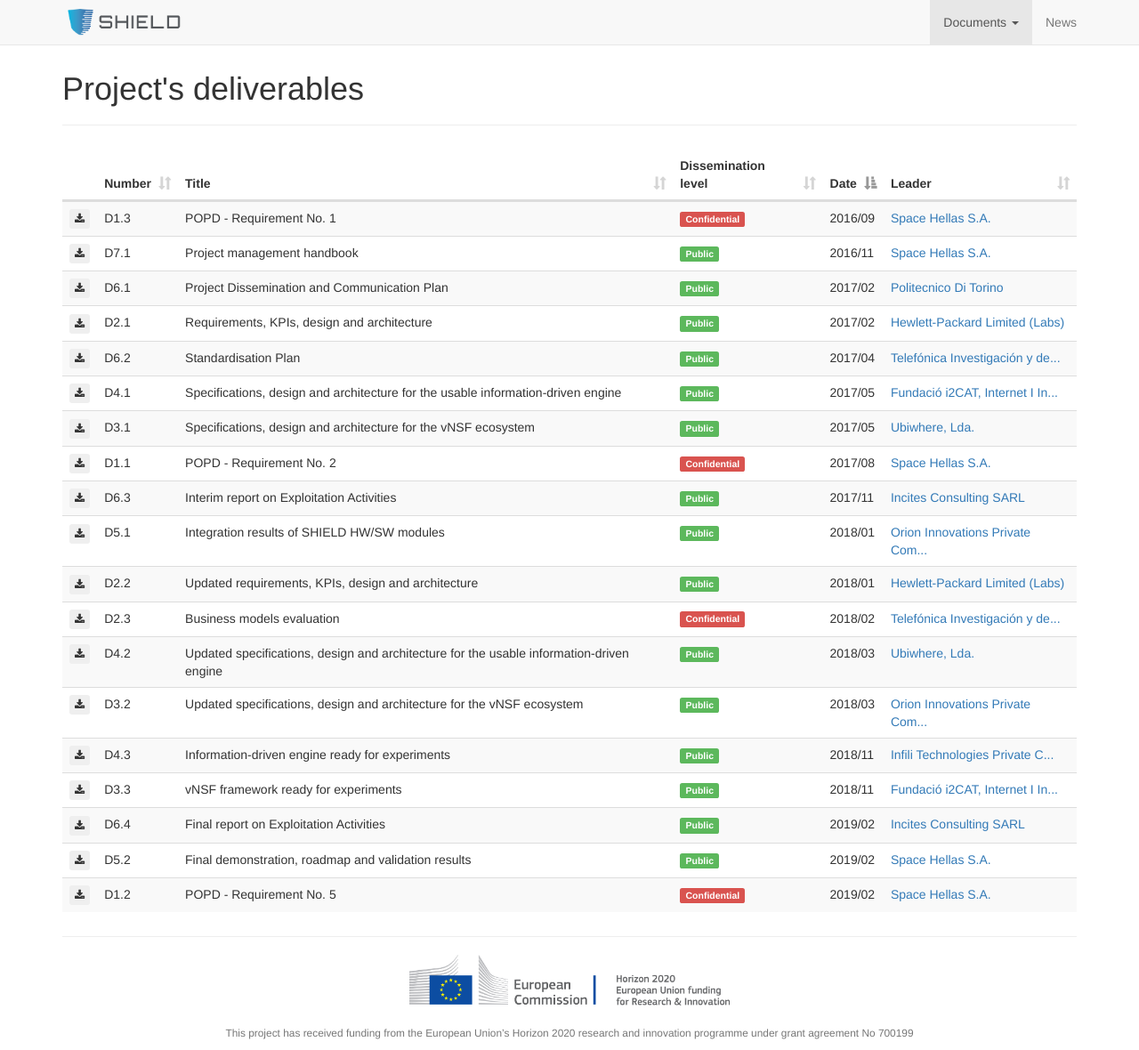
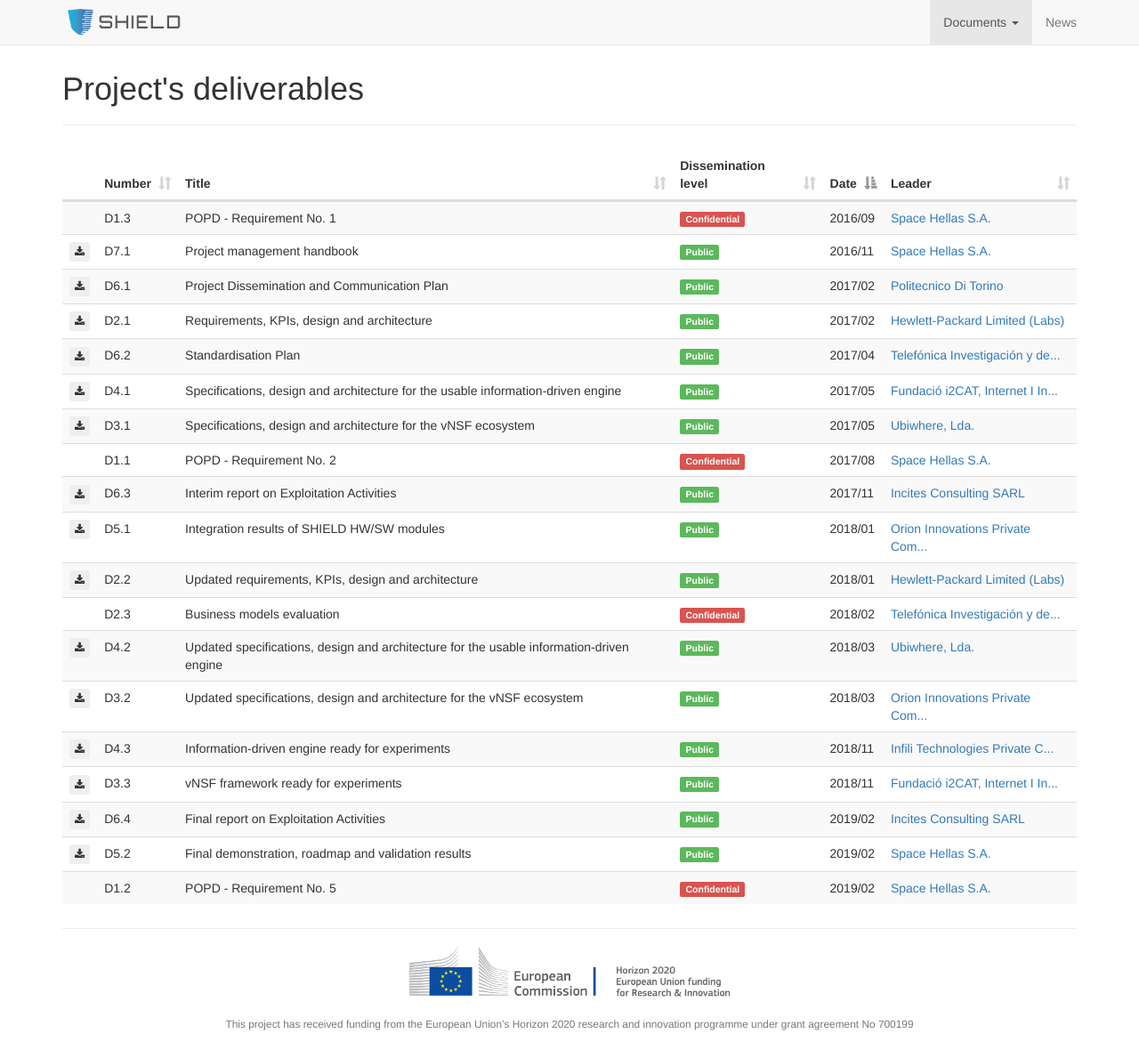
Before and after one commit to torsec/shield-h2020, a Jekyll site: the page built from documents/project-deliverables.html, in a window 1280 px wide and 1180 px high. Shown: the whole window at 89% size. Built offline with Jekyll 4.4.1, drawn with Linux system fonts in a browser that asks for light colours.

Commit message:
Removed download icon from confidential deliverables

```diff
--- a/documents/project-deliverables.html
+++ b/documents/project-deliverables.html
@@ -19,25 +19,24 @@
     <tbody>
 {% for doc in doc_items %}
       <tr>
-
+        <td>
   {% if doc.status == "re" or doc.status == "co" %}
     {% assign btn_class = 'btn-danger' %}
     {% assign base_url = '/p/documents/' %}
   {% else %}
     {% assign btn_class = 'btn-success' %}
     {% assign base_url = '/documents/' %}
-  {% endif %}
-        <td>
-  {% if doc.file != "" %}
+    {% if doc.file != "" %}
           <a href="{{ site.baseurl | append: base_url | append: 'project-deliverables/' | append: doc.file }}"
              class="btn btn-xs {{ btn_class }}" role="button"
              title="{{ site.title }} - {{ doc.number | prepend: 'D'}} - {{ doc.title }}">
             <i class="fa fa-download" aria-hidden="true"></i>
           </a>
-  {% else %}
+    {% else %}
           <button class="btn btn-xs btn-disabled">
             <i class="fa fa-download" aria-hidden="true"></i>
           </button>
+    {% endif %}
   {% endif %}
         </td>
         <td>{{ doc.number | prepend:'D' }}</td>
```
